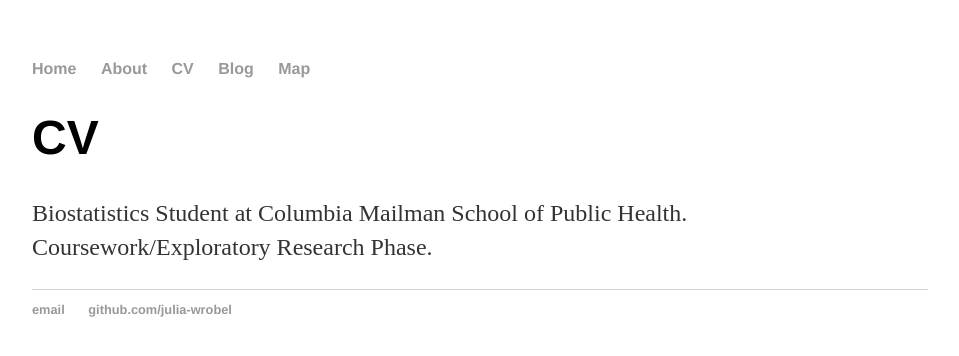
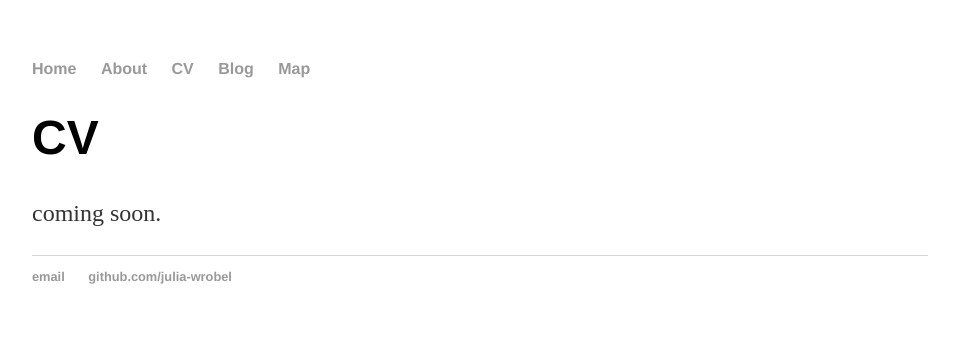
Before and after one commit to zwchou/julia-wrobel.github.io, a Jekyll site: the page built from cv/index.html, in a window 1280 px wide. Shown: the top 356 px of the page, without its empty margins (160-1119 px from the left). Built offline with Jekyll 4.4.1, drawn with Linux system fonts in a browser that asks for light colours.

Commit message:
Update index.html

```diff
--- a/cv/index.html
+++ b/cv/index.html
@@ -4,5 +4,5 @@ title: CV
 ---
 <div class="blurb">
 	<h1>CV</h1>
-	<p>Biostatistics Student at Columbia Mailman School of Public Health. Coursework/Exploratory Research Phase.</p>
+	<p> coming soon. </p>
 </div><!-- /.blurb -->
```
